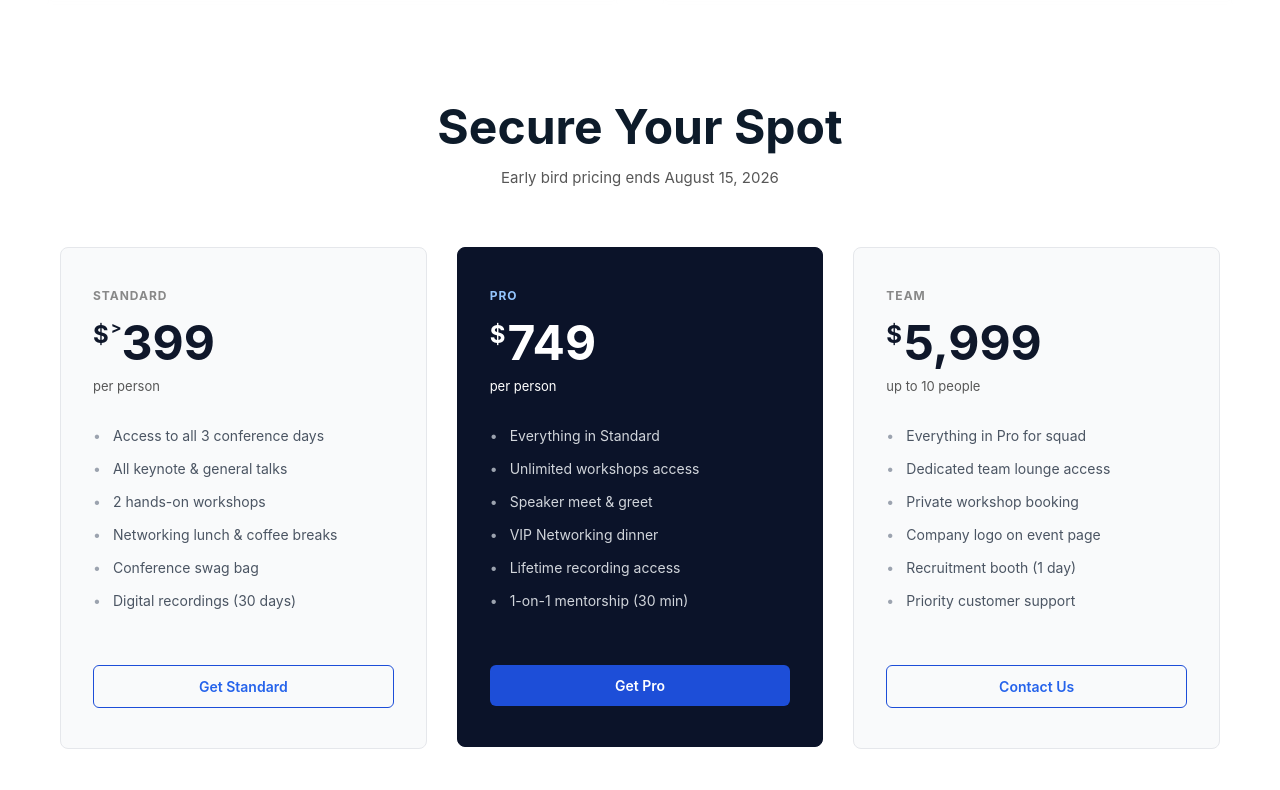
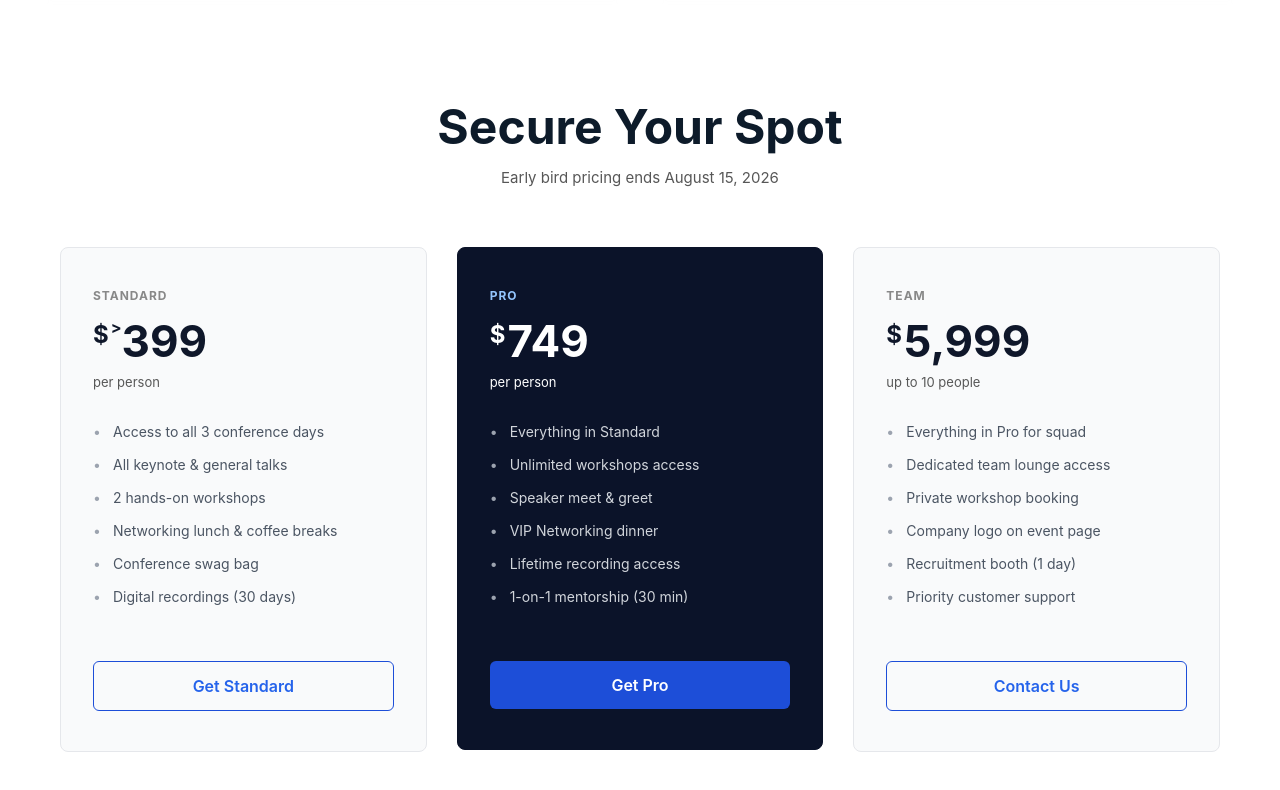
Before and after one commit to Sushanta65/devconf2026, a plain HTML site: page index.html in a window 1280 px wide. Shown: the part 1928-2718 px from the top of the page. Drawn offline with nearby package versions, Linux system fonts and the light colour scheme.

Commit message:
pricing card button fixed

```diff
--- a/styles.css
+++ b/styles.css
@@ -283,7 +283,7 @@ body {
 }
 
 .plan-price .amount {
-    font-size: 48px;
+    font-size: 44px;
 }
 
 .price-for {
@@ -322,13 +322,13 @@ body {
 }
 
 
-.card-action a {
-    display: block;
+.card-action a { /*for the plan buttons */
+      display: block;
     text-align: center;
     text-decoration: none;
-    padding: 12px 24px;
+    padding: 14px 36px;
     border-radius: 6px;
-    font-size: 14px;
+    font-size: 16px;
     font-weight: 600;
     transition: all 0.2s ease;
 }
```
